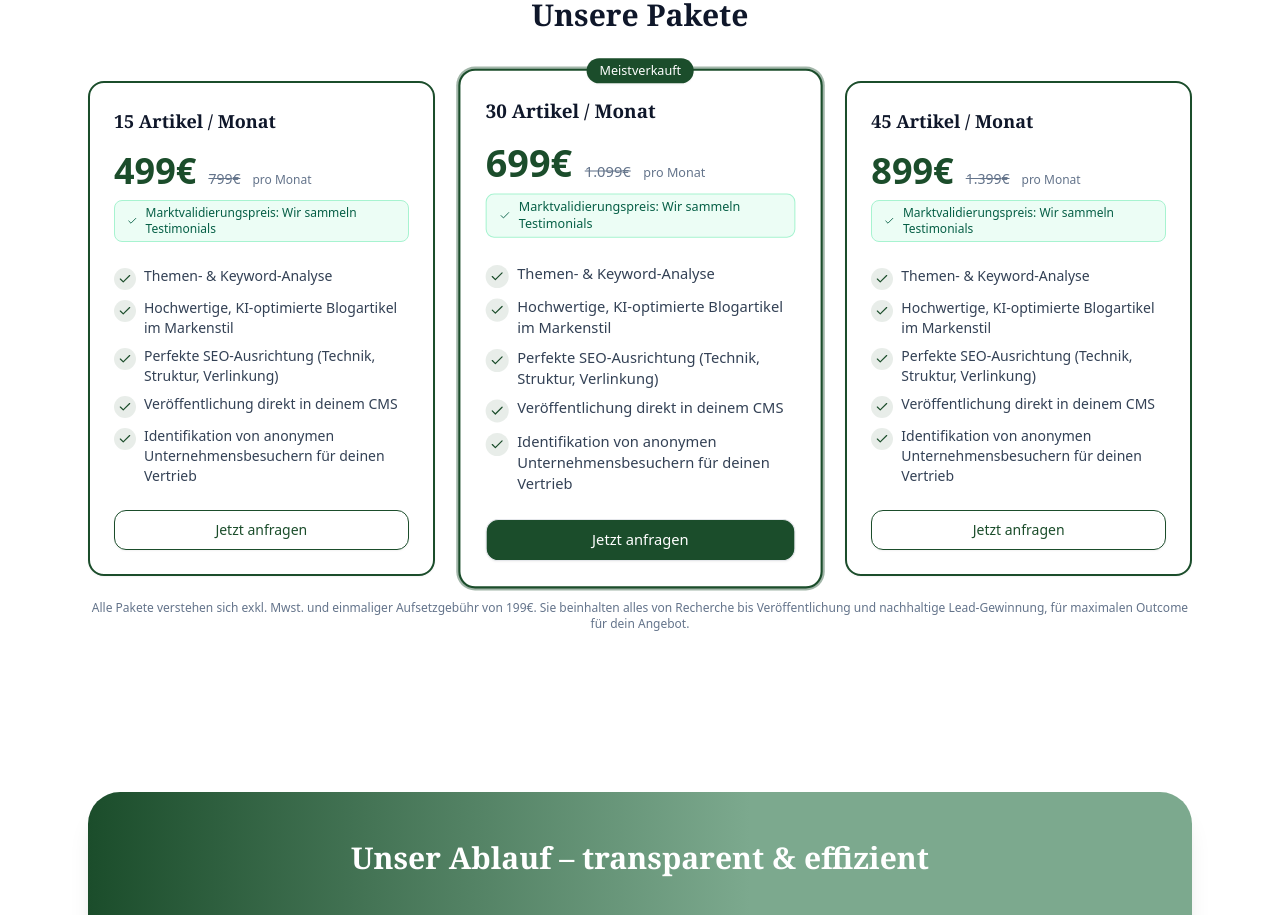
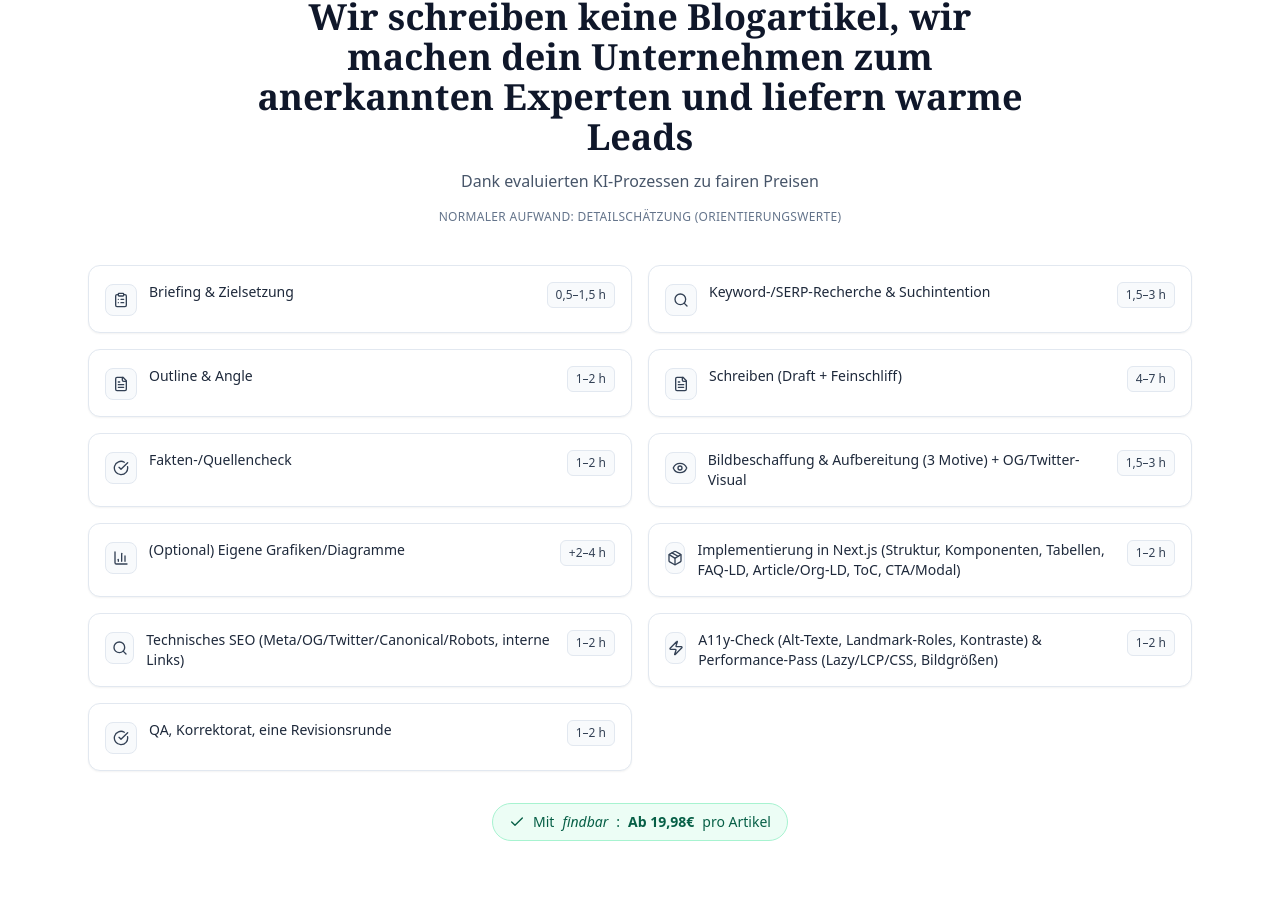
Before and after one commit to lennartnm/findbar_website, a Next.js app: page / in a window 1280 px wide. Shown: the part 5702-6617 px from the top of the page. Built offline with nearby package versions, Linux system fonts and the light colour scheme.

Commit message:
Update page.tsx

```diff
--- a/src/app/page.tsx
+++ b/src/app/page.tsx
@@ -350,6 +350,65 @@ function VisitorRevealSection() {
   );
 }
 
+/* ---------------------- Aufwand / Detailschätzung (unter Pricing) ---------------------- */
+function EffortSection() {
+  const effort: { icon: any; label: string; time: string }[] = [
+    { icon: ClipboardList, label: "Briefing & Zielsetzung", time: "0,5–1,5 h" },
+    { icon: Search, label: "Keyword-/SERP-Recherche & Suchintention", time: "1,5–3 h" },
+    { icon: FileText, label: "Outline & Angle", time: "1–2 h" },
+    { icon: FileText, label: "Schreiben (Draft + Feinschliff)", time: "4–7 h" },
+    { icon: CheckCircle, label: "Fakten-/Quellencheck", time: "1–2 h" },
+    { icon: Eye, label: "Bildbeschaffung & Aufbereitung (3 Motive) + OG/Twitter-Visual", time: "1,5–3 h" },
+    { icon: BarChart3, label: "(Optional) Eigene Grafiken/Diagramme", time: "+2–4 h" },
+    { icon: Package, label: "Implementierung in Next.js (Struktur, Komponenten, Tabellen, FAQ-LD, Article/Org-LD, ToC, CTA/Modal)", time: "1–2 h" },
+    { icon: Search, label: "Technisches SEO (Meta/OG/Twitter/Canonical/Robots, interne Links)", time: "1–2 h" },
+    { icon: Zap, label: "A11y-Check (Alt-Texte, Landmark-Roles, Kontraste) & Performance-Pass (Lazy/LCP/CSS, Bildgrößen)", time: "1–2 h" },
+    { icon: CheckCircle, label: "QA, Korrektorat, eine Revisionsrunde", time: "1–2 h" },
+  ];
+
+  return (
+    <section id="aufwand" className="border-t border-slate-100 bg-white py-20">
+      <div className={containerClass}>
+        <div className="mx-auto max-w-3xl text-center">
+          <h2 className={`text-3xl md:text-4xl font-semibold ${serifClass}`}>
+            Wir schreiben keine Blogartikel, wir machen dein Unternehmen zum anerkannten Experten und liefern warme Leads
+          </h2>
+          <p className="mt-3 text-slate-600">Dank evaluierten KI-Prozessen zu fairen Preisen</p>
+          <p className="mt-4 text-xs uppercase tracking-wide text-slate-500">
+            Normaler Aufwand: <span className="font-medium">Detailschätzung (Orientierungswerte)</span>
+          </p>
+        </div>
+
+        <ul className="mt-10 grid grid-cols-1 gap-4 md:grid-cols-2">
+          {effort.map(({ icon: Icon, label, time }, i) => (
+            <li
+              key={i}
+              className="flex items-start justify-between gap-4 rounded-xl border border-slate-200 bg-white p-4 shadow-sm"
+            >
+              <div className="flex items-start gap-3">
+                <div className="mt-0.5 inline-flex h-8 w-8 items-center justify-center rounded-lg border border-slate-200 bg-slate-50">
+                  <Icon className="h-4 w-4 text-slate-700" />
+                </div>
+                <span className="text-sm text-slate-800">{label}</span>
+              </div>
+              <span className="shrink-0 rounded-md border border-slate-200 bg-slate-50 px-2 py-1 text-xs text-slate-700">
+                {time}
+              </span>
+            </li>
+          ))}
+        </ul>
+
+        <div className="mt-8 flex justify-center">
+          <span className="inline-flex items-center gap-2 rounded-full border border-emerald-200 bg-emerald-50 px-4 py-2 text-sm font-medium text-emerald-800">
+            <Check className="h-4 w-4" />
+            Mit <span className="italic">findbar</span>:
+            <span className="font-bold"> Ab 19,98€</span> pro Artikel
+          </span>
+        </div>
+      </div>
+    </section>
+  );
+}
 
 
 
@@ -1303,6 +1362,8 @@ export default function FindbarPage() {
       {/* 8. Mehr Leads / Mehr Sichtbarkeit */}
       <LeadsMarquee />
       {/* 9. Pricing */}
+      {/* 9a. Aufwand / Detailschätzung */}
+<EffortSection />
       <PreiseSection onOpenCalendly={() => setCalOpen(true)} />
       {/* 10. Ablauf */}
       <AblaufSection />
```
